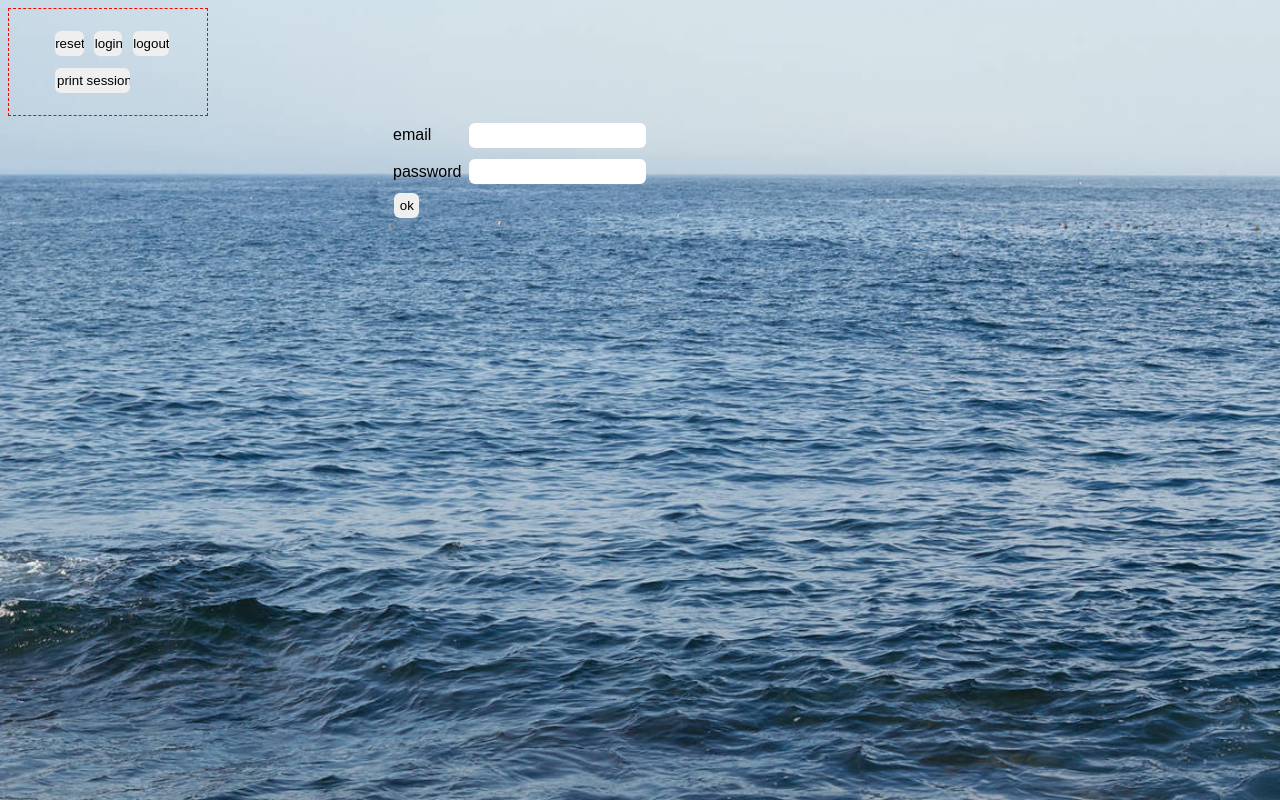
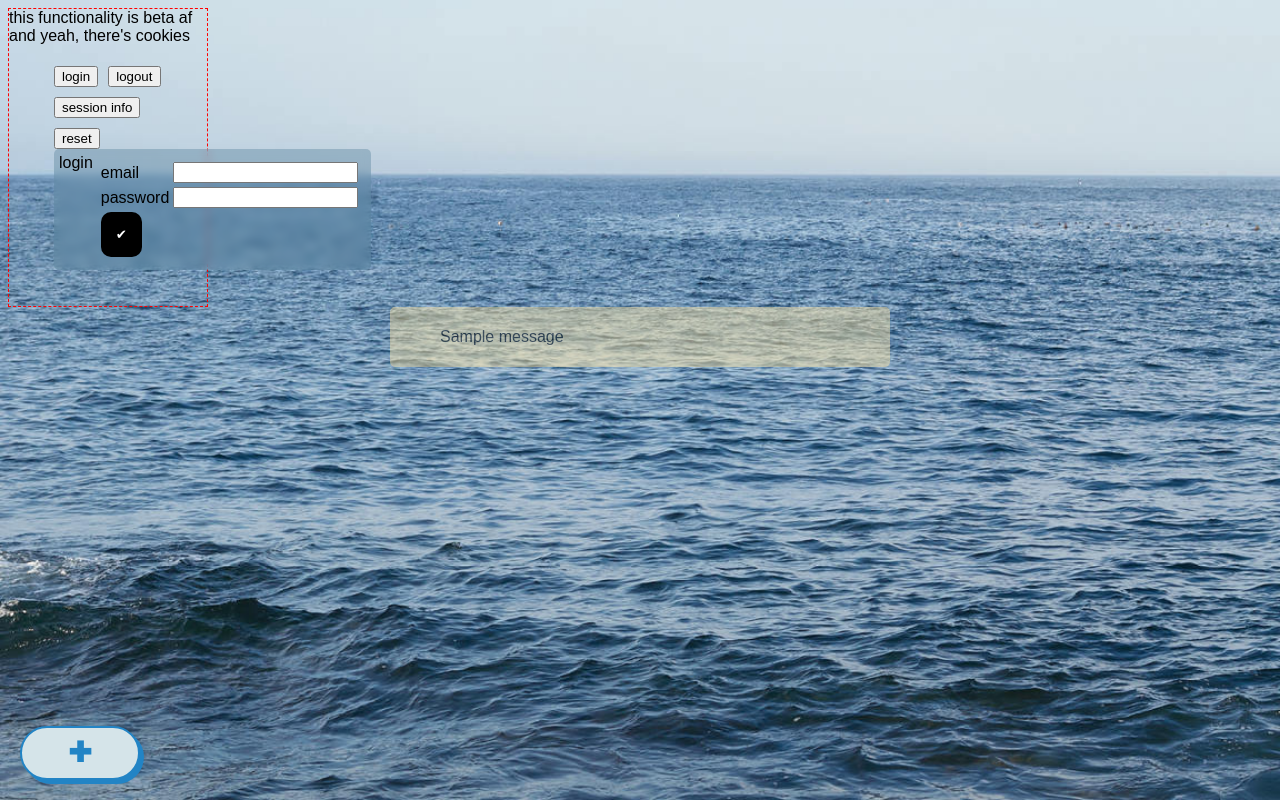
Before and after one commit to stanjosh/notes-app, a Flask app: page /login in a window 1280 px wide. Run offline with Flask 2, Linux system fonts and the light colour scheme; one stand-in notice (Sample message) is shown.

Commit message:
added session login

```diff
--- a/notes_app.py
+++ b/notes_app.py
@@ -1,44 +1,63 @@
-from flask import Flask, render_template, request, redirect, url_for, session
+from flask import Flask, render_template, request, redirect, url_for, session, flash
 
 
 notes_app = Flask(__name__.split('.')[0])
 notes_app.secret_key = 'dev'
+lorem = "Lorem ipsum dolor sit amet, consectetur adipiscing elit, et cetera"
+
+
+def check_for_existing(note_title):
+    existing_title_number = len(list(note for note in session['note_dict'] if note.startswith(note_title)))
+    print(existing_title_number)
+    pass
+    return  f"{note_title} {existing_title_number + 1}" if existing_title_number >= 1 else note_title
+
 
 
 @notes_app.route('/')
-def home():
-    if not session['email']:
+def home(error=None):
+    if error:
+        flash(error)
+    if not 'email' in session:
+        flash('please log in')
         return redirect(url_for('login'))
-    if not session['note_dict']:
-        return redirect(url_for('reset_notes'))
     return render_template('notes.html')
 
+
 @notes_app.route('/add')
-@notes_app.route('/edit/<note_to_edit>')
+def new_note():
+    new_note = ('New note')
+    session['note_dict'][new_note] = lorem
+    session.modified = True
+    return redirect(url_for('home'))
+
 @notes_app.route('/delete/<note_to_delete>')
-def edit_note(note_to_edit='New note', note_to_delete=None):
+def delete_note(note_to_delete=None):
     if note_to_delete:
-        session['note_dict'].pop(note_to_delete)
+        print(f"trying to delete '{session['note_dict'].pop(note_to_delete)}")
+        flash(f"deleted {note_to_delete}")
         session.modified = True
-        return redirect(url_for('home'))
-    return render_template('edit.html', note_to_edit=note_to_edit)
+    return redirect(url_for('home'))
 
-@notes_app.route('/edit/save')
-def note_to_save():
-    edit(request.args.get('title'), request.args.get('content'))
+
+@notes_app.route('/save/<note_title>')
+def note_to_save(note_title):
+    note_title = check_for_existing(request.args.get('title'))
+    content = request.args.get('content')
+    session['note_dict'][note_title] = content
     session.modified = True
     return redirect(url_for('home'))
 
 @notes_app.route('/reset')
 def reset_notes():
     session['note_dict'] = {}
-    session['note_dict']['reset notes!'] = lorem
     session.modified = True
-    return redirect(url_for('login'))
+    flash('reset notes')
+    return redirect(url_for('logout'))
 
 @notes_app.route('/debug')
 def debug_info():
-    print(session)
+    flash(str(session))
     return redirect(url_for('home'))
 
 @notes_app.route('/login')
@@ -48,13 +67,13 @@ def login():
 @notes_app.route('/success', methods=["POST"])
 def success():
     if request.method == "POST":
-        session['email']=request.form['email']
+        session['email'] = request.form['email']
         print(session['email'])
         session.modified = True
-        try:
-            if session['note_dict']:
-                return redirect(url_for('home', message='successfully logged in'))
-        except KeyError:
+        flash('You were successfully logged in')
+        if 'note_dict' in session:
+            return redirect(url_for('home'))
+        else:
             return redirect(url_for('reset_notes'))
 
 
@@ -68,25 +87,3 @@ def logout():
         return redirect(url_for('home', message='successfully logged out'))
     else:
         return '<p>user already logged out</p>'
-
-
-lorem = "Lorem ipsum dolor sit amet, consectetur adipiscing elit, et cetera"
-
-def delete(title):
-    return session['note_dict'].pop(title)
-
-def edit(title='New Note', content=lorem):
-    title = check_for_existing(title)
-    session['note_dict'][title] = content
-
-
-def check_for_existing(note_title):
-    existing_title_number = len(list(note for note in session['note_dict'] if note.startswith(note_title)))
-    return  f"{note_title} {existing_title_number + 1}" if existing_title_number >= 1 else note_title
-
-
-
-def save(note_dict):
-    # with open(os.path.join('./static', "saved_notes.bin") , "wb+") as pickle_file:
-    #     pickle.dump(session['note_note_dict'], pickle_file)
-    pass
--- /dev/null
+++ b/static/dialogs.js
@@ -0,0 +1,21 @@
+const loginButton = document.getElementById('loginButton');
+const loginDialog = document.getElementById('loginDialog');
+const editButton = document.getElementById('editButton');
+const editDialog = document.getElementById('editDialog');
+
+
+loginButton.addEventListener('click', () => {
+    loginDialog.showModal();
+});
+
+emailConfirmBtn.addEventListener('click', (event) => {
+    favDialog.close();
+});
+
+editButton.addEventListener('click', () => {
+    editButton.showModal();
+});
+
+editConfirmBtn.addEventListener('click', (event) => {
+    editDialog.close();
+});
--- a/static/style.css
+++ b/static/style.css
@@ -37,7 +37,7 @@ html, body {
 
 .wrapper {
     display: flex;
-    flex-direction: column;
+    flex-wrap: wrap;
     max-width: 500px;
     width:100%;
     margin-left: auto;
@@ -45,11 +45,14 @@ html, body {
 }
 
 .note {
-    backdrop-filter: blur(4px);;
+    display: flex;
+    backdrop-filter: blur(4px);
     background: rgba(91, 133, 158, .4);
     border-radius: 5px;
     margin-bottom: 15px;
     padding: 5px;
+    width: 100%;
+    justify-content: space-evenly;
 }
 
 .titlebar {
@@ -60,79 +63,142 @@ html, body {
     padding-bottom: 1%;
 }
 
-.notetitle {
+.title-input {
+    display: flex;
     font-size: larger;
     font-weight: 700;
+    height: 100%;
+    resize: vertical;
+    border-radius: 6px ;
+    border: none;
+    margin: 0;
+    padding: 2%;
     width: 100%;
-    margin-top:auto;
-    margin-bottom: auto;
-    justify-content: space-around;
+    background-color: rgba(255, 255, 255, 0.3);
 
 }
 
-.notebuttons {
-    width: 25%;
+.content-input {
     display: flex;
-    justify-content: space-around;
-    margin: auto;
-}
+    flex: 1 0;
+    margin: 15px;
+    width: 100%;
+    min-height: 40px;
+    resize: vertical;
+    overflow: hidden;
+    margin: 0;
 
-.content {
-    display: inline-block;
-    word-wrap: break-word;
-    background: rgba(216, 216, 238, 0.4);
-    border: 2px solid rgba(43, 49, 53, 0.6);
-    border-radius: 5px;
-    width: 100%;
-    height: 100%;
-    margin-left: auto;
-    margin-right: auto;
-    padding: 10px;
-    margin: auto;
-    max-width: 100%;
-}
-
-
-input {
-    appearance: none;
-    margin: 2%;
-    padding: 2%;
+    font-size: larger;
+    font-weight: 700;
     border: none;
     border-radius: 6px ;
-    min-height: 25px;
-    min-width: 25px;
-    max-width: 100%;
-}
-
-#contentinput {
-    height: 100%;
-    resize: vertical;
-    border-radius: 6px ;
-    margin: 0;
     padding: 2%;
     background-color: rgba(255, 255, 255, 0.3);
 }
 
-#titleinput {
-    height: 100%;
-    resize: vertical;
-    border-radius: 6px ;
-    margin: 0;
-    padding: 2%;
-    width: 100%;
-    background-color: rgba(255, 255, 255, 0.3);
+.notebuttons {
+    position: absolute;
+    display: inline-block;
+    right: 15px;
+    top: 15px;
+    justify-content: space-around;
 }
 
-.contentinput {
-    display: block;
-    margin: 15px;
+form {
+    display: flex;
+    flex-wrap: wrap;
+    flex-direction: column;
+    flex: 1 0;
+    margin: 5px;
+}
+
+
+.flashes ul {
+    list-style-type: none;
+}
+
+#loginDialog {
+    position: absolute;
+    width: fit-content;
+    height: fit-content;
+    border: none;
+    background-color: unset;
+}
+
+#loginDialog div {
+    display: flex;
+    flex-direction: column;
+    align-content: space-around;
+    top: 0;
+    left: 0;
     width: 100%;
-    min-height: 40px;
     height: 100%;
-    margin-left: auto;
-    margin-right: auto;
-    resize: vertical;
+    border-radius: 6px;
+    resize: none;
     overflow: hidden;
-    margin: 0;
+    background-color: rgb(91, 133, 158);
+    padding: 8px;
+}
 
+#loginDialog .title-input {
+    margin-bottom: 6px;
 }
+
+#loginDialog::backdrop {
+    background: rgba(0, 0, 0, 0.5);
+    backdrop-filter: blur(7px);
+}
+
+.big-button {
+    border: none;
+    border-radius: 10px;
+    background-color: black;
+    color: white;
+    padding: 15px;
+}
+
+.flashes {
+    border-radius: 5px;
+    background-color: #f5e0a6;
+    opacity: .5;
+    padding: 5px 10px;
+    width: 100%;
+}
+
+.add-corner {
+  background-color: #d5e4e9;
+  border: 2px solid #2284c5;
+  border-radius: 30px;
+  box-shadow: #2284c5 4px 4px 0 0;
+  color: #2284c5;
+  cursor: pointer;
+  display: inline-block;
+  font-weight: 700;
+  font-size: 28px;
+  padding: 0 8px;
+  line-height: 50px;
+  text-align: center;
+  text-decoration: none;
+  user-select: none;
+  -webkit-user-select: none;
+  touch-action: manipulation;
+  position: fixed;
+  left: 20px;
+  bottom: 20px;
+}
+
+.add-corner:hover {
+  background-color: #d5e4e9;
+}
+
+.add-corner:active {
+  box-shadow: #2284c5 2px 2px 0 0;
+  transform: translate(2px, 2px);
+}
+
+@media (min-width: 768px) {
+  .add-corner {
+    min-width: 120px;
+    padding: 0 25px;
+  }
+}
--- a/templates/home.html
+++ b/templates/home.html
@@ -3,33 +3,68 @@
 	<head>
 		<meta charset="utf-8">
 		<meta http-equiv="X-UA-Compatible" content="IE=edge">
-
+		<link rel="icon" type="image/x-icon" href="static/favicon.ico">
 		<meta name="description" content="A description.">
 		<meta name="viewport" content="width=device-width, initial-scale=1">
-		<link rel="stylesheet" type="text/css" href="{{url_for('static', filename='style.css')}}">
+
+		<link rel="stylesheet" type="text/css" href="{{ url_for('static', filename='style.css' )}}">
 	</head>
 	<body>
+
+
+
+
 	<nav>
+		this functionality is beta af<br>
+		and yeah, there's cookies
 		<ul>
+
+			<li><input type="submit" value="login" id="loginButton"></a>
+			<li><a href="/login"><input type="submit" value="logout"></a>
+			<li><a href="/debug"><input type="submit" value="session info"></a>
 			<li><a href="/reset"><input type="submit" value="reset"></a>
-			<li><a href="/login"><input type="submit" value="login"></a>
-			<li><a href="/login"><input type="submit" value="logout"></a>
-			<li><a href="/debug"><input type="submit" value="print session"></a>
+			{% block login %}{% endblock %}
 	</nav>
-	<div class="wrapper">
-		<div class="topbar">
-			{% if message %}
-			<div class="status">
-				<p>{{ message }}</p>
+	<main class="wrapper">
+		{% with messages = get_flashed_messages() %}
+		{% if messages %}
+		<div class="flashes">
+			<ul>
+
+			{% for message in messages %}
+			<li>{{ message }}</li>
+			{% endfor %}
+			</ul>
 			</div>
 			{% endif %}
+			{% endwith %}
 
-		</div>
-		{% block login %}{% endblock %}
+
+
+
+
+
 		{% block edit %}{% endblock %}
 		{% block notes %}{% endblock %}
-	</div>
+	</main>
+
+
+	<a href="/add"><button class="add-corner" role="button">&#10010</button></a>
 
 	<div class="background"></div>
-	</body>
+
+</body>
+	<dialog id="loginDialog">
+        <div class="login-form">
+			<form method="post" action="/success">
+
+				<input type='email' name='email' value="email" class="title-input">
+				<input type='password' name='pass' value="password" class="title-input">
+				<input class="big-button" id="emailConfirmBtn" type="submit" value="&#10004">
+
+
+			</form>
+		</div>
+	</dialog>
+	<script src="{{ url_for('static', filename='dialogs.js') }}"></script>
 </html>
--- a/templates/login.html
+++ b/templates/login.html
@@ -1,11 +1,25 @@
 {% extends 'home.html' %}
-<title>login pls</title>
+
 {% block login %}
-<form method="post" action="/success">
-    <table>
-        <tr><td>email</td><td><input type = 'email' name = 'email'></td></tr>
-        <tr><td>password</td><td><input type = 'password' name = 'pass'></td></tr>
-        <tr><td><input type = "submit" value = "ok"></td></tr>
-    </table>
-</form>
+<dialogue class="note" id="loginDialogue">
+
+    <div class="titlebar">
+        <div class="notetitle">login</div>
+        <div class="notebuttons">
+
+
+
+        </div>
+    </div>
+    <div class="content">
+        <form method="post" action="/success">
+        <table>
+            <tr><td>email</td><td><input type='email' name='email'></td></tr>
+            <tr><td>password</td><td><input type='password' name='pass'></td></tr>
+            <tr><td><input class="big-button" type="submit" value="&#10004"></td></tr>
+
+        </table>
+    </form></div>
+
+</dialogue>
 {% endblock %}
```
Also changed, not shown: templates/notes.html (+16 -10 lines), static/favicon.ico (added). Lines whose indentation alone changed are shown as unchanged.
